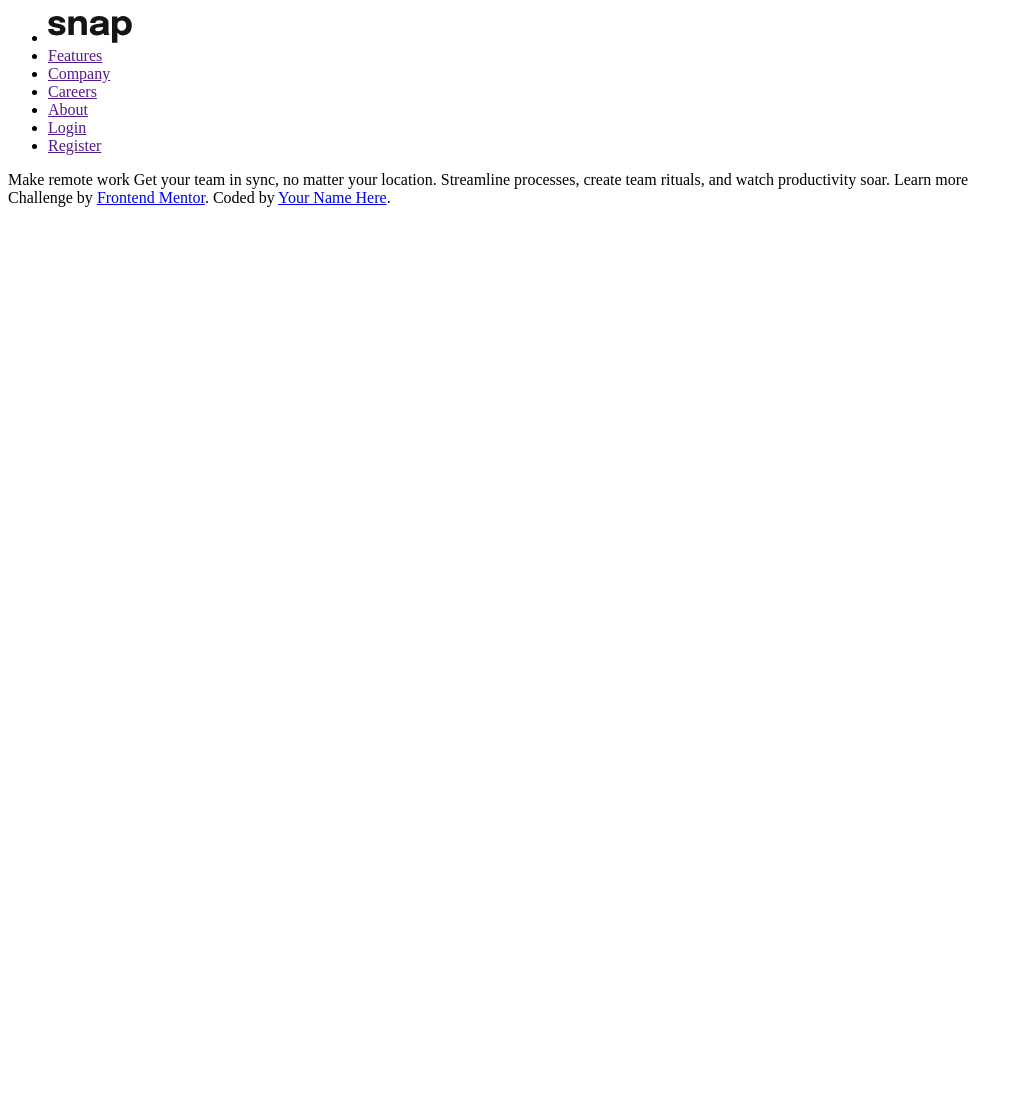
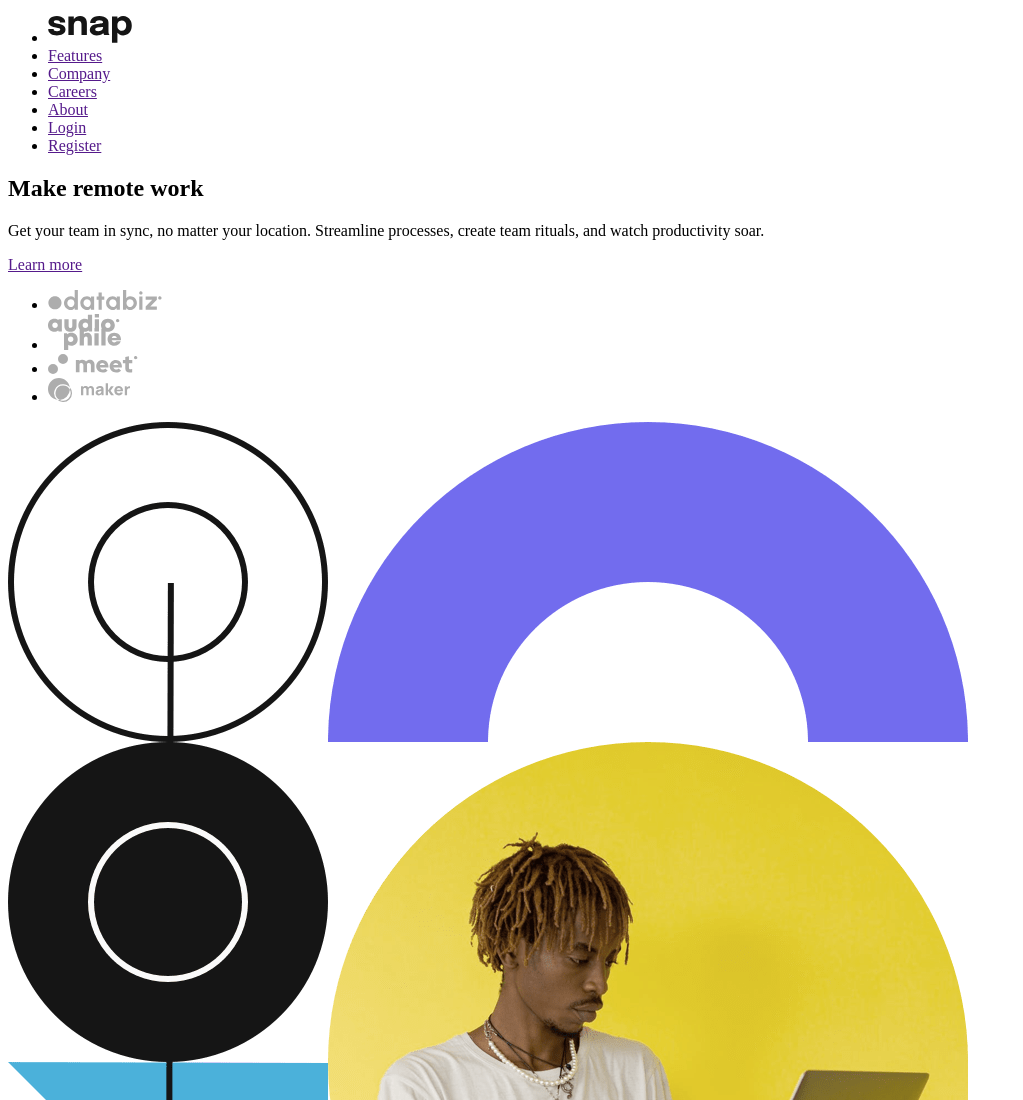
Before and after one commit to Emery-hub/intro-section-with-dropdown-navigation-main, a plain HTML site: page index.html in a window 1280 px wide. Shown: the top 1100 px of the page, without its empty margins (0-1023 px from the left). Before the commit the page ends 800 px from the top, so only its background shows below. Drawn offline with Linux system fonts and the light colour scheme.

Commit message:
update index.html
wrote the basic structure of the html document

```diff
--- a/index.html
+++ b/index.html
@@ -28,6 +28,28 @@
     </ul>
   </nav>
 
+  <div class="container">
+    <div class="content-left">
+      <h2>Make remote work</h2>
+      <p>Get your team in sync, no matter your location. Streamline processes,
+        create team rituals, and watch productivity soar.</p>
+
+      <p><a href="" class="button">Learn more</a></p>
+
+      <div class="svg-menu">
+        <ul>
+          <li><img src="images/client-databiz.svg" alt=""></li>
+          <li><img src="images/client-audiophile.svg" alt=""></li>
+          <li><img src="images/client-meet.svg" alt=""></li>
+          <li><img src="images/client-maker.svg" alt=""></li>
+        </ul>
+      </div>
+    </div>
+
+    <div class="content-right">
+      <img src="images/image-hero-desktop.png" alt="">
+    </div>
+  </div>
 
 
 
@@ -36,12 +58,12 @@
 
 
 
-  Make remote work
 
-  Get your team in sync, no matter your location. Streamline processes,
-  create team rituals, and watch productivity soar.
 
-  Learn more
+
+
+
+
 
   <div class="attribution">
     Challenge by <a href="https://www.frontendmentor.io?ref=challenge" target="_blank">Frontend Mentor</a>.
```
Lines whose indentation alone changed are shown as unchanged.
